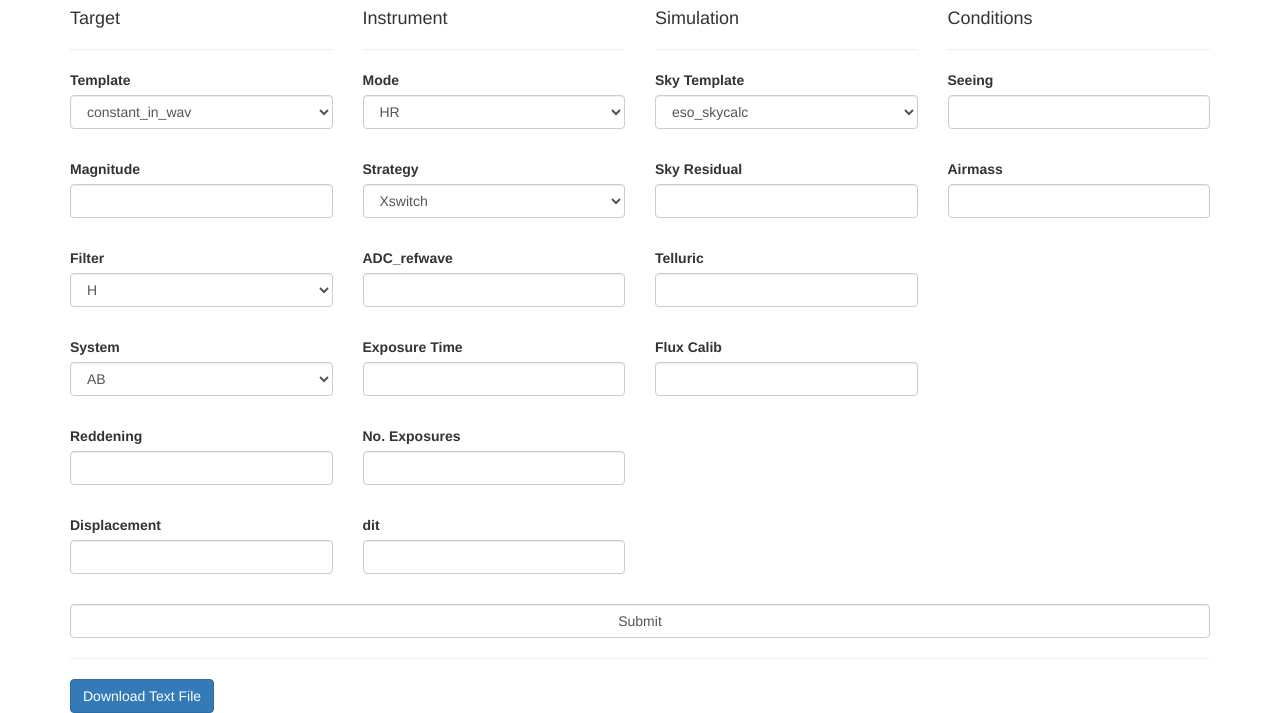
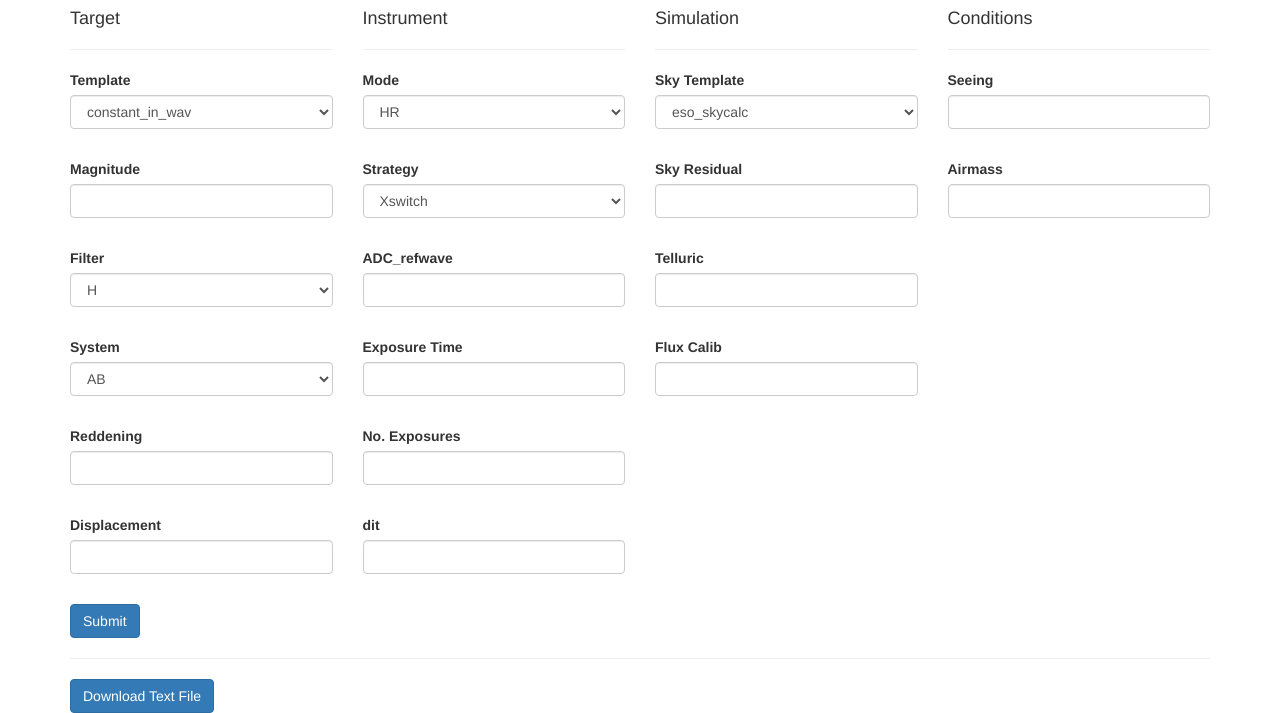
Before and after one commit to breenci/MOONS_ETC, a Flask app: page / in a window 1280 px wide. Shown: the part 88-801 px from the top of the page. Run offline with Flask 2, Linux system fonts and the light colour scheme; some libraries are stand-ins or nearby versions.

Commit message:
change submit field to button

```diff
--- a/app/templates/form.html
+++ b/app/templates/form.html
@@ -86,11 +86,10 @@
                 {{ wtf.form_field(form.dit, class='form-control') }}
             </div>
         </div>
-        {{ wtf.form_field(form.submit, class='form-control') }}
+        {{ wtf.form_field(form.submit, button_map={'submit':'primary'}) }}
     </form>
-    <div>
-        <hr>
-        <a class="btn btn-primary" href="\getTxtFile" role="button">Download Text File</a>
-    </div>
+
+    <hr>
+    <a class="btn btn-primary" href="\getTxtFile" role="button">Download Text File</a>
 </div>
 {% endblock %}
```
